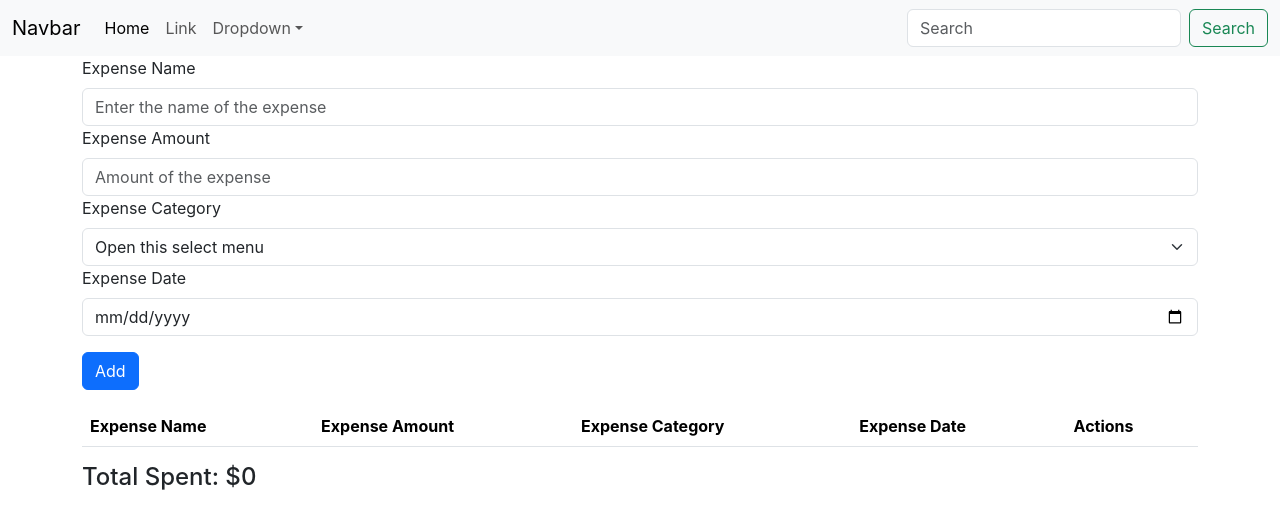
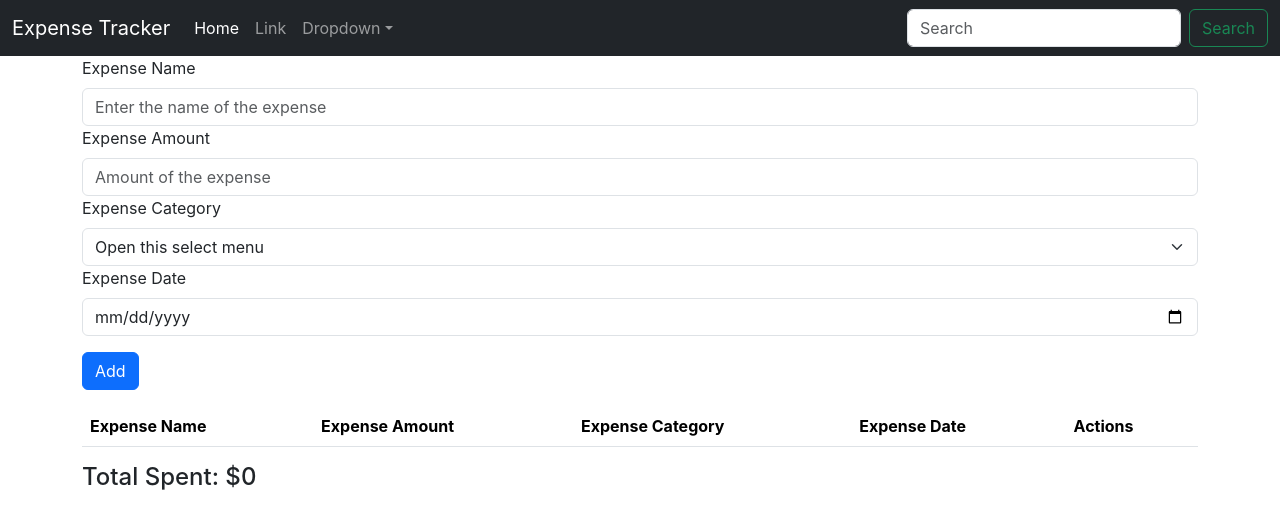
Before and after one commit to Harjot2552/expense-tracker, a React (Create React App) app: page / in a window 1280 px wide. Shown: the top 528 px of the page. Built offline with nearby package versions, Linux system fonts and the light colour scheme.

Commit message:
Made the navbar dark

```diff
--- a/src/components/Navbar.js
+++ b/src/components/Navbar.js
@@ -3,9 +3,9 @@ import React from 'react'
 export default function Navbar() {
     return (
         <div>
-            <nav className="navbar navbar-expand-lg bg-body-tertiary">
+            <nav className="navbar navbar-dark navbar-expand-lg bg-dark ">
                 <div className="container-fluid">
-                    <a className="navbar-brand" href="/">Navbar</a>
+                    <a className="navbar-brand" href="/">Expense Tracker</a>
                     <button className="navbar-toggler" type="button" data-bs-toggle="collapse" data-bs-target="#navbarSupportedContent" aria-controls="navbarSupportedContent" aria-expanded="false" aria-label="Toggle navigation">
                         <span className="navbar-toggler-icon"></span>
                     </button>
```
